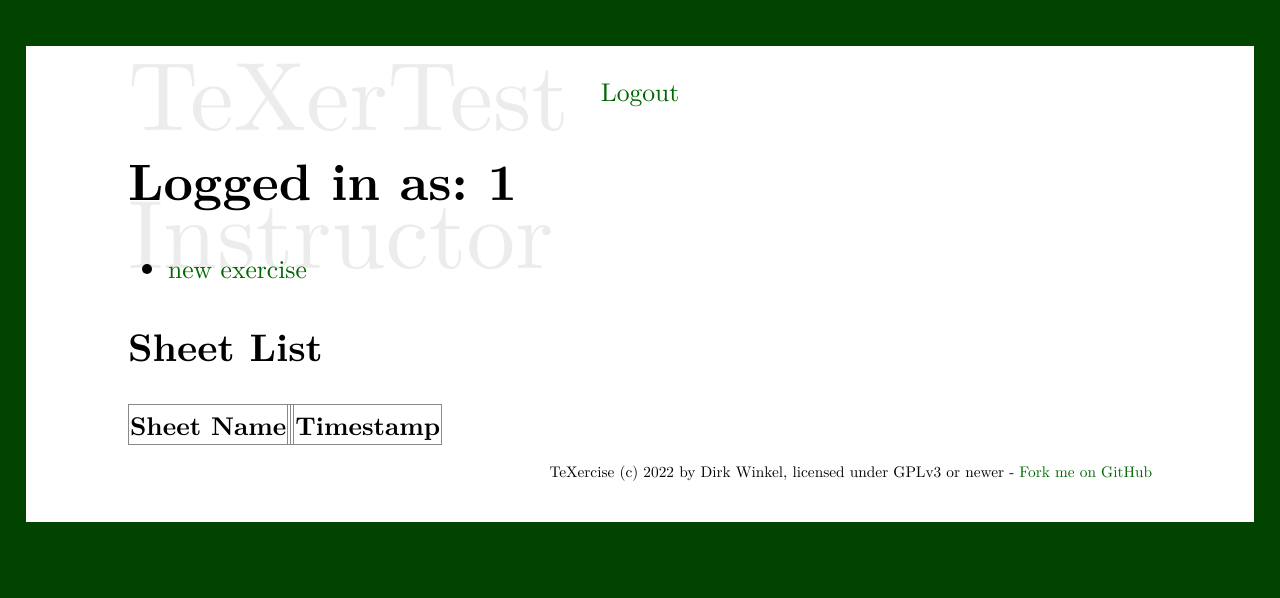
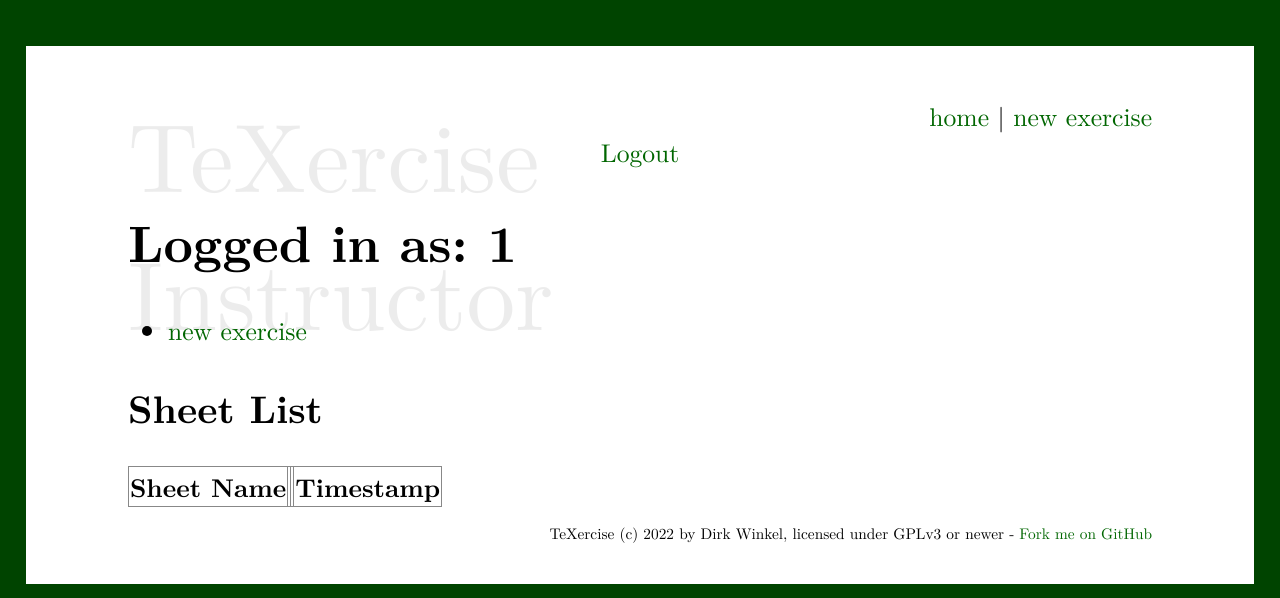
Before and after one commit to polarwinkel/TeXercise, a Flask app: page /_instructor in a window 1280 px wide. Shown: the top 598 px of the page. Run offline with Flask 2, Linux system fonts and the light colour scheme; the visitor is signed in with stand-in values (Sample User, id 1); data that the repository does not hold is empty.

Commit message:
navigation on most pages

```diff
--- a/app.py
+++ b/app.py
@@ -9,6 +9,7 @@ import sqlite3
 from flask import Flask, render_template, request, send_from_directory, make_response, jsonify
 from flask import url_for, redirect
 import flask_login
+from werkzeug.middleware.proxy_fix import ProxyFix
 import json
 from jinja2 import Template
 from multiprocessing import Process
@@ -28,6 +29,7 @@ extensions = settings.get('extensions')
 # WebServer stuff:
 
 app = Flask(__name__)
+app.wsgi_app = ProxyFix(app.wsgi_app, x_for=1, x_host=1)
 
 # login-stuff
 
--- a/templates/index.html
+++ b/templates/index.html
@@ -1,6 +1,9 @@
 {% extends 'base.html' %}
 
 {% block content %}
+            <p id="nav" class="no-print" style="width:100%; background-color:080; text-align:right;">
+                <a href="{{ relroot }}_login">instructor login</a>
+            </p>
 <div style="height:0; width:0; margin-top:-5.8rem; margin-bottom:2rem;">
     <p style="font-size:3.8rem; color:rgba(127,127,127,0.15)">TeXercise</p>
 </div>
--- a/templates/init.html
+++ b/templates/init.html
@@ -2,7 +2,7 @@
 
 {% block content %}
 <div style="height:0; width:0; margin-top:-5.8rem; margin-bottom:2rem;">
-    <p style="font-size:3.8rem; color:rgba(127,127,127,0.15)">TeXerTest Instructor</p>
+    <p style="font-size:3.8rem; color:rgba(127,127,127,0.15)">TeXercise Instructor</p>
 </div>
 <nav id="pagenav">
 </nav>
--- a/templates/instructor.html
+++ b/templates/instructor.html
@@ -1,8 +1,12 @@
 {% extends 'base.html' %}
 
 {% block content %}
+            <p id="nav" class="no-print" style="width:100%; background-color:080; text-align:right;">
+                <a href="{{ relroot }}">home</a> |
+                <a href="{{ relroot }}_createSheet/">new exercise</a>
+            </p>
 <div style="height:0; width:0; margin-top:-5.8rem; margin-bottom:2rem;">
-    <p style="font-size:3.8rem; color:rgba(127,127,127,0.15)">TeXerTest Instructor</p>
+    <p style="font-size:3.8rem; color:rgba(127,127,127,0.15)">TeXercise Instructor</p>
 </div>
 <nav id="pagenav">
     <a href="{{ relroot }}_logout">Logout</a>
--- a/templates/login.html
+++ b/templates/login.html
@@ -1,6 +1,9 @@
 {% extends 'base.html' %}
 
 {% block content %}
+            <p id="nav" class="no-print" style="width:100%; background-color:080; text-align:right;">
+                <a href="{{ relroot }}">home</a>
+            </p>
 <div style="height:0; width:0; margin-top:-5.8rem; margin-bottom:2rem;">
     <p style="font-size:3.8rem; color:rgba(127,127,127,0.15)">TeXercise</p>
 </div>
--- a/templates/putSheet.html
+++ b/templates/putSheet.html
@@ -1,6 +1,10 @@
 {% extends 'base.html' %}
 
 {% block content %}
+            <p id="nav" class="no-print" style="width:100%; background-color:080; text-align:right;">
+                <a href="{{ relroot }}">home</a> |
+                <a href="{{ relroot }}_instructor">overview</a>
+            </p>
 <div style="height:0; width:0; margin-top:-5.8rem; margin-bottom:2rem;">
     <p style="font-size:3.8rem; color:rgba(127,127,127,0.15)">TeXercise</p>
 </div>
--- a/templates/results.html
+++ b/templates/results.html
@@ -1,6 +1,11 @@
 {% extends 'base.html' %}
 
 {% block content %}
+            <p id="nav" class="no-print" style="width:100%; background-color:080; text-align:right;">
+                <a href="{{ relroot }}">home</a> |
+                <a href="{{ relroot }}_createSheet/">new exercise</a>
+                <a href="{{ relroot }}_instructor">overview</a>
+            </p>
 <div style="height:0; width:0; margin-top:-5.8rem; margin-bottom:2rem;">
     <p style="font-size:3.8rem; color:rgba(127,127,127,0.15)">TeXercise Instructor</p>
 </div>
```
